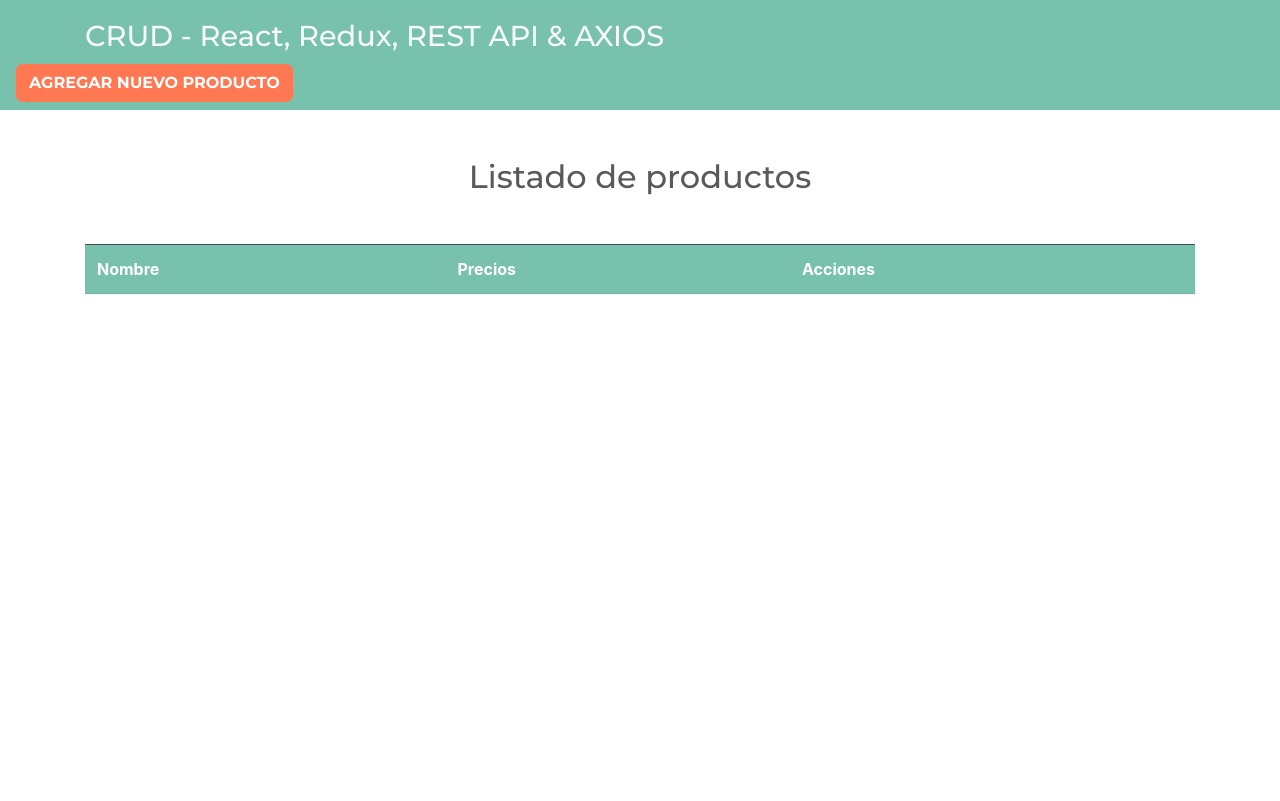
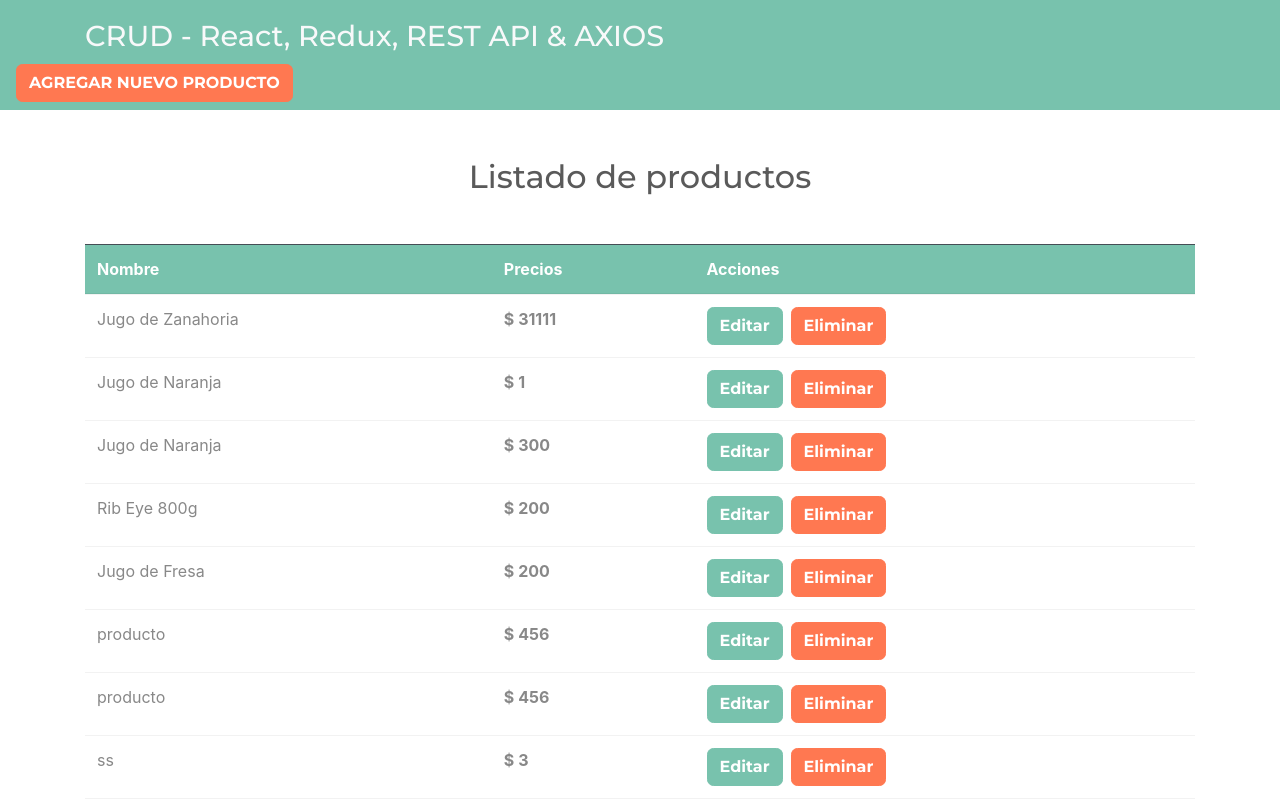
Before and after one commit to alextello/REACT-crudRedux, a React (Create React App) app: page / in a window 1280 px wide. Shown: the top 801 px of the page. Built offline with nearby package versions, Linux system fonts and the light colour scheme; data requests are answered from the project's data file.

Commit message:
Obteniendo productos de la API

```diff
--- a/src/actions/productoActions.js
+++ b/src/actions/productoActions.js
@@ -1,7 +1,10 @@
 import {
     AGREGAR_PRODUCTO,
     AGREGAR_PRODUCTO_EXITO,
-    AGREGAR_PRODUCTO_ERROR
+    AGREGAR_PRODUCTO_ERROR,
+    COMENZAR_DESCARGA_PRODUCTOS,
+    DESCARGA_PRODUCTOS_EXITO,
+    DESCARGA_PRODUCTOS_ERROR,
 } from '../types';
 import clienteAxios from '../config/axios';
 import Swal from 'sweetalert2'
@@ -49,3 +52,31 @@
     type: AGREGAR_PRODUCTO_ERROR,
     payload: estado
 });
+
+// Funcion que descarga proudctos de base de datos
+export function obtenerProductosAction() {
+    return async (dispatch) => {
+        dispatch(descargarProductos());
+        try {
+            const respuesta = await clienteAxios.get('/productos');
+            dispatch(descargarProductosExitosa(respuesta.data))
+        } catch (error) {
+            dispatch(descargarProductosError());
+        }
+    }
+}
+
+const descargarProductos = () => ({
+    type: COMENZAR_DESCARGA_PRODUCTOS,
+    payload: true
+});
+
+const descargarProductosExitosa = productos => ({
+    type: DESCARGA_PRODUCTOS_EXITO,
+    payload: productos
+});
+
+const descargarProductosError = () => ({
+    type: DESCARGA_PRODUCTOS_ERROR,
+    payload: true
+});
--- /dev/null
+++ b/src/componentes/Producto.js
@@ -0,0 +1,27 @@
+import React from 'react';
+import { Link } from 'react-router-dom';
+
+const Producto = ({ producto }) => {
+    const { nombre, precio, id } = producto;
+    return (
+        <tr>
+            <td>{nombre}</td>
+            <td><span className="font-weight-bold">$ {precio}</span></td>
+            <td className="acciones">
+                <Link
+                    to={`/productos/editar/${id}`}
+                    className="btn btn-primary mr-2">
+                    Editar
+                </Link>
+                <button
+                    type="button"
+                    className="btn btn-danger"
+                >
+                    Eliminar
+                </button>
+            </td>
+        </tr>
+    );
+}
+
+export default Producto;
--- a/src/componentes/Productos.js
+++ b/src/componentes/Productos.js
@@ -1,9 +1,30 @@
-import React, { Fragment } from 'react';
+import React, { Fragment, useEffect } from 'react';
+// Redux
+import { useSelector, useDispatch } from 'react-redux';
+import { obtenerProductosAction } from '../actions/productoActions';
+// Componentes
+import Producto from './Producto';
 
 const Productos = () => {
+
+    const dispatch = useDispatch();
+    useEffect(() => {
+        // Consultar la API
+        const cargarProductos = () => dispatch(obtenerProductosAction())
+        cargarProductos();
+
+        //eslint-disable-next-line
+    }, [])
+
+    // obtener el state
+    const productos = useSelector(state => state.productos.productos);
+    const error = useSelector(state => state.productos.error);
+    const cargando = useSelector(state => state.productos.cargando);
     return (
         <Fragment>
             <h2 className="text-center my-5">Listado de productos</h2>
+            {error ? <p className="font-weight-bold alert alert-danger text-center my-4">Hubo un error</p> : null}
+            {cargando ? <p className="text-center my-4">Cargando...</p> : null}
             <table className="table table-stripped">
                 <thead className="bg-primary table-dark">
                     <tr>
@@ -13,6 +34,11 @@
                     </tr>
                 </thead>
                 <tbody>
+                    {productos.length === 0 ? 'No hay productos' : (
+                        productos.map(producto => (
+                            <Producto key={producto.id} producto={producto} />
+                        ))
+                    )}
                 </tbody>
             </table>
         </Fragment>
--- a/src/reducers/productosReducer.js
+++ b/src/reducers/productosReducer.js
@@ -1,7 +1,10 @@
 import {
     AGREGAR_PRODUCTO,
     AGREGAR_PRODUCTO_EXITO,
-    AGREGAR_PRODUCTO_ERROR
+    AGREGAR_PRODUCTO_ERROR,
+    COMENZAR_DESCARGA_PRODUCTOS,
+    DESCARGA_PRODUCTOS_EXITO,
+    DESCARGA_PRODUCTOS_ERROR,
 } from '../types'
 
 /* ------------------- Cada reducer tiene su propio state ------------------- */
@@ -14,6 +17,7 @@
 // eslint-disable-next-line
 export default function (state = initialState, action) {
     switch (action.type) {
+        case COMENZAR_DESCARGA_PRODUCTOS:
         case AGREGAR_PRODUCTO:
             return {
                 ...state,
@@ -27,12 +31,20 @@
                 loading: false,
                 productos: [...state.productos, action.payload]
             }
+        case DESCARGA_PRODUCTOS_ERROR:
         case AGREGAR_PRODUCTO_ERROR:
             return {
                 ...state,
                 loading: false,
                 error: action.payload,
             }
+        case DESCARGA_PRODUCTOS_EXITO:
+            return {
+                ...state,
+                loading: false,
+                error: null,
+                productos: action.payload,
+            }
         default:
             return state;
     }
--- a/src/store.js
+++ b/src/store.js
@@ -5,7 +5,7 @@
 const store = createStore(
     reducer,
     compose(applyMiddleware(thunk),
-        window.devToolsExtension ? window.devToolsExtension() : f => f
+        window.__REDUX_DEVTOOLS_EXTENSION__ ? window.__REDUX_DEVTOOLS_EXTENSION__() : f => f
     )
 );
 
--- a/src/types/index.js
+++ b/src/types/index.js
@@ -1,3 +1,7 @@
 export const AGREGAR_PRODUCTO = 'AGREGAR_PRODUCTO';
 export const AGREGAR_PRODUCTO_EXITO = 'AGREGAR_PRODUCTO_EXITO';
 export const AGREGAR_PRODUCTO_ERROR = 'AGREGAR_PRODUCTO_ERROR';
+
+export const COMENZAR_DESCARGA_PRODUCTOS = 'COMENZAR_DESCARGA_PRODUCTOS';
+export const DESCARGA_PRODUCTOS_EXITO = 'DESCARGA_PRODUCTOS_EXITO';
+export const DESCARGA_PRODUCTOS_ERROR = 'DESCARGA_PRODUCTOS_ERROR';
```
